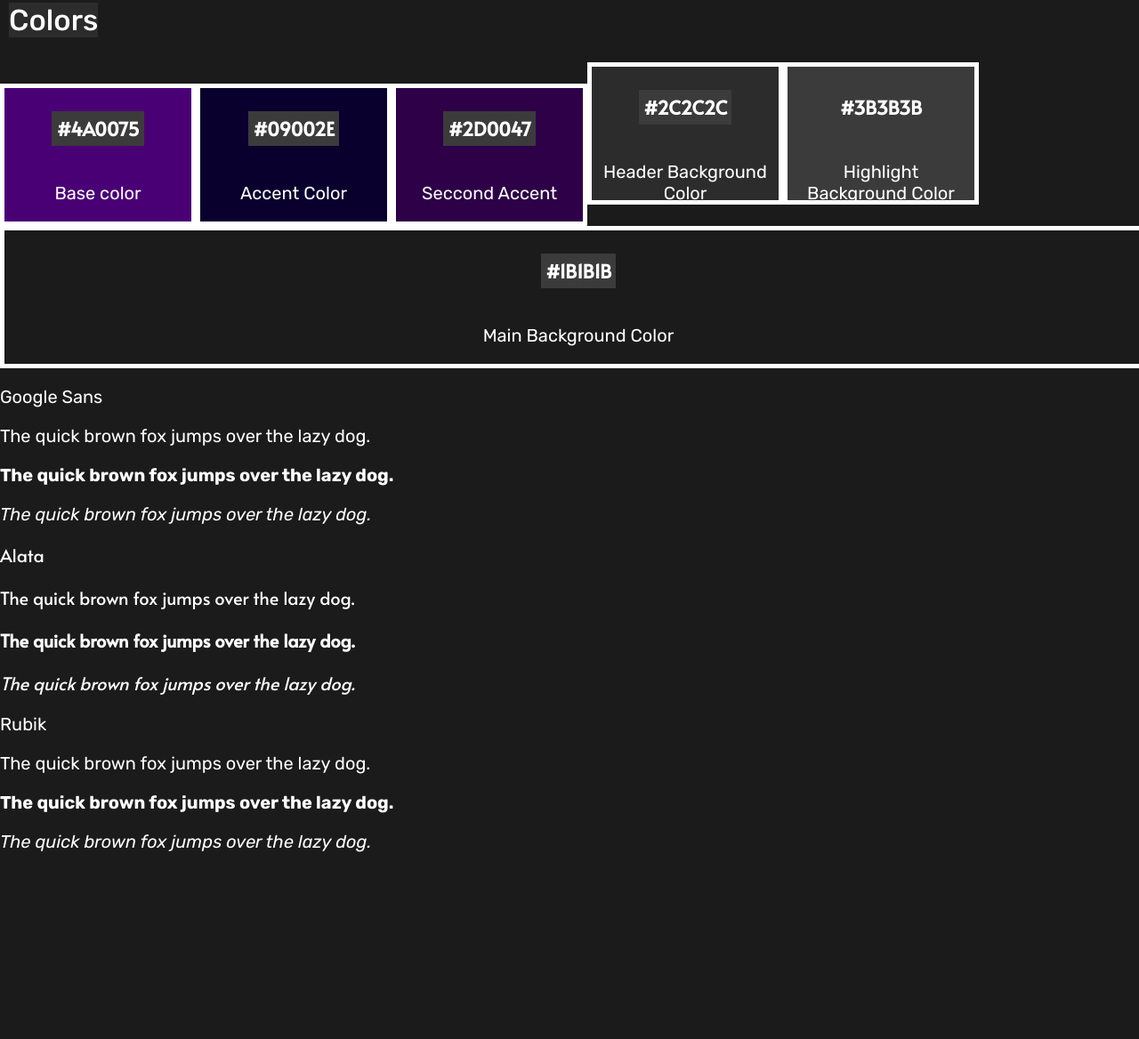
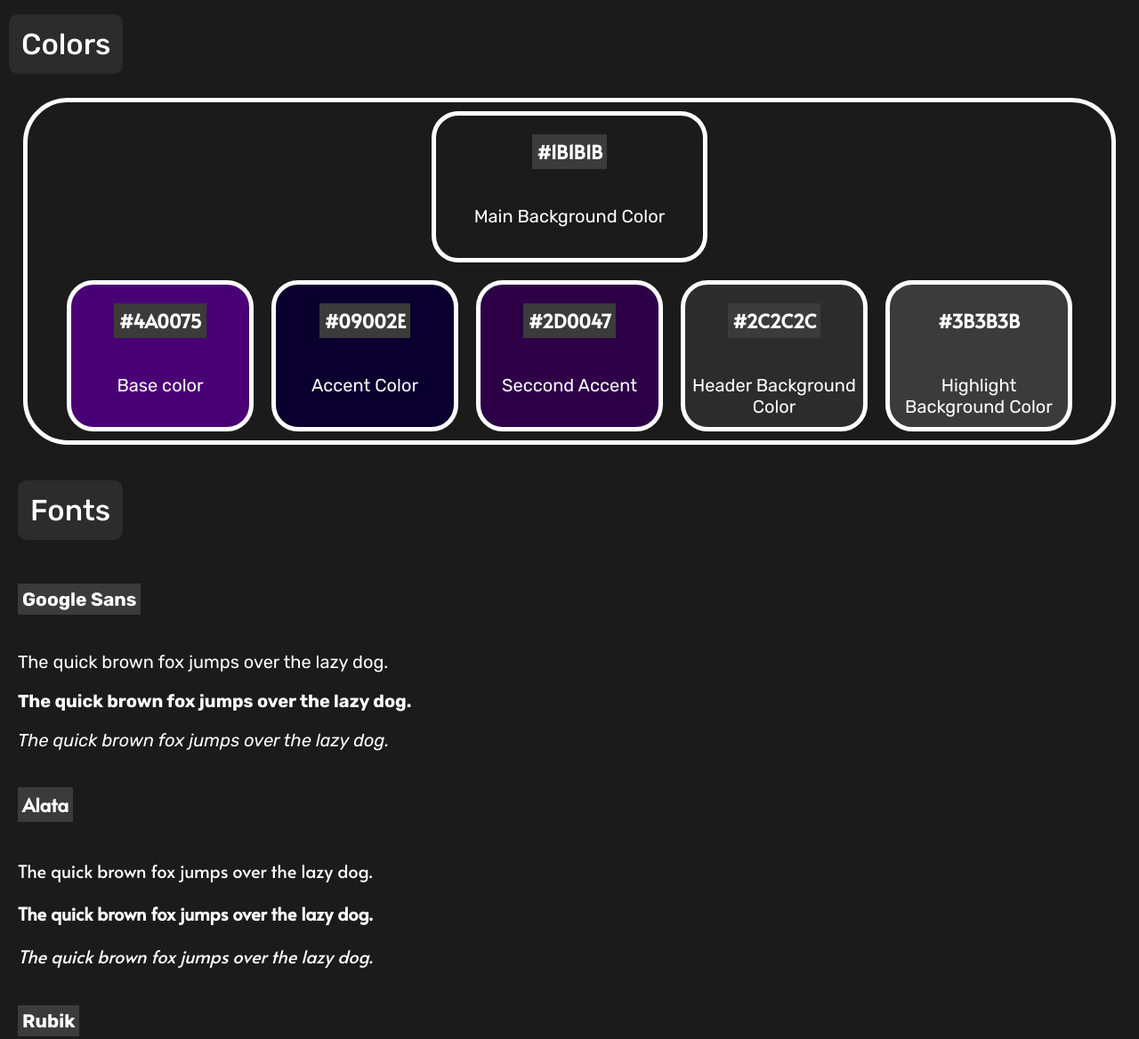
Before and after one commit to JustACoder-original/Blog, a plain HTML site: page designsystem/index.html in a window 1280 px wide. Shown: the part 143-1311 px from the top of the page at 89% size. Before the commit the page ends 1121 px from the top, so only its background shows below. Drawn offline with Linux system fonts and the light colour scheme; a web font is replaced by a local one.

Commit message:
Killed all braincells, and made everything super pretty.

```diff
--- a/designsystem/index.html
+++ b/designsystem/index.html
@@ -11,7 +11,11 @@
             <h1>Blog Style Guide.</h1>
             <h2>Colors</h2>
         </div>
-        <section class="colors">
+        <div class="colors">
+            <div id="background" class="pallets">
+            <h3>#1B1B1B</h3>
+            <p>Main Background Color</p>
+            </div>
             <div id="base" class="pallets">
                 <h3>#4A0075</h3>
                 <p>Base color</p>
@@ -32,30 +36,34 @@
                 <h3>#3B3B3B</h3>
                 <p>Highlight Background Color</p>
             </div>
-            <div id="background" class="pallets">
-                <h3>#1B1B1B</h3>
-                <p>Main Background Color</p>
-            </div>
-        </section>
+        </div>
         <section class="fonts">
+            <h2>Fonts</h2>
             <div class="google">
-                <p>Google Sans</p>
+                <h3>Google Sans</h3>
                 <p>The quick brown fox jumps over the lazy dog.</p>
                 <p><b>The quick brown fox jumps over the lazy dog.</b></p>
                 <p><i>The quick brown fox jumps over the lazy dog.</i></p>
             </div>
             <div class="alata">
-                <p>Alata</p>
+                <h3>Alata</h3>
                 <p>The quick brown fox jumps over the lazy dog.</p>
                 <p><b>The quick brown fox jumps over the lazy dog.</b></p>
                 <p><i>The quick brown fox jumps over the lazy dog.</i></p>
             </div>
             <div class="rubik">
-                <p>Rubik</p>
+                <h3>Rubik</h3>
                 <p>The quick brown fox jumps over the lazy dog.</p>
                 <p><b>The quick brown fox jumps over the lazy dog.</b></p>
                 <p><i>The quick brown fox jumps over the lazy dog.</i></p>
             </div>
+            <h2>Font Usage</h2>
+            <h3>Google Sans</h3>
+            <p>General Paragraphs (P)</p>
+            <h3>Alata</h3>
+            <p>Hightlighted Text (H3)</p>
+            <h3>Rubik</h3>
+            <p>Header Text (H1, H2)</p>
         </section>
     </body>
 </html>
--- a/designsystem/styles.css
+++ b/designsystem/styles.css
@@ -10,6 +10,10 @@ h1 {
     font-weight: 500;
     color: white;
     background-color: #2c2c2c;
+    display: block;
+    width: fit-content;
+    padding: 20px;
+    border-radius: 10px;
 }
 h2 {
     font-family: 'Rubik', 'Google Sans', 'Alata',sans-serif;
@@ -17,8 +21,10 @@ h2 {
     font-weight: 470;
     color: white;
     background-color: #2c2c2c;
-    display: inline-block;
-
+    display: block;
+    width: fit-content;
+    padding: 14px;
+    border-radius: 10px;
 }
 h3 {
     font-family: 'Alata', 'Rubik', 'Google Sans', sans-serif;
@@ -37,34 +43,43 @@ p {
 }
 
 /* Website Specific Selectors */
-
-.google p {
-    font-family: 'Google Sans', 'Rubik', 'Alata', sans-serif;
-}
-.alata p {
-    font-family: 'Alata', 'Rubik', 'Google Sans', sans-serif;
-}
-.rubik p {
-    font-family: 'Rubik', 'Google Sans', 'Alata', sans-serif;
-}  b
-.fonts {
-    margin-left: 5px;
-}
 .name {
     margin-left: 10px;
 }
+.fonts {
+    display: block;
+    margin-top: 40px;
+    margin-left: 20px;
+}
+.google p, .google h3 {
+    font-family: 'Google Sans', 'Rubik', 'Alata', sans-serif;
+}
+.alata p, .alata h3 {
+    font-family: 'Alata', 'Rubik', 'Google Sans', sans-serif;
+}
+.rubik p, .rubik h3 {
+    font-family: 'Rubik', 'Google Sans', 'Alata', sans-serif;
+}
 .colors {
     font-size: 0;
+    border: 5px  solid white;
+    border-radius: 50px;
+    display: block;
+    text-align: center;
+    margin: 0 2%;
 }
 .pallets {
     color: white;
     text-align: center;
     display: inline-block;
     width: 200px;
-    height: 140px;
+    height: 160px;
     font-size: 1rem;
-    border: 5px  solid rgb(255, 255, 255);
-    padding: 5px;
+    margin-left: auto;
+    border: 5px solid white;
+    border-radius: 30px;
+    margin: 10px;
+    vertical-align: top;
 }
 #base {
     background-color: #4A0075;
@@ -83,5 +98,7 @@ p {
 }
 #background {
     background-color: #1b1b1b;
-    width: 100%;
+    width: 300px;
+    display: block;
+    margin: 10px auto;
 }
```
